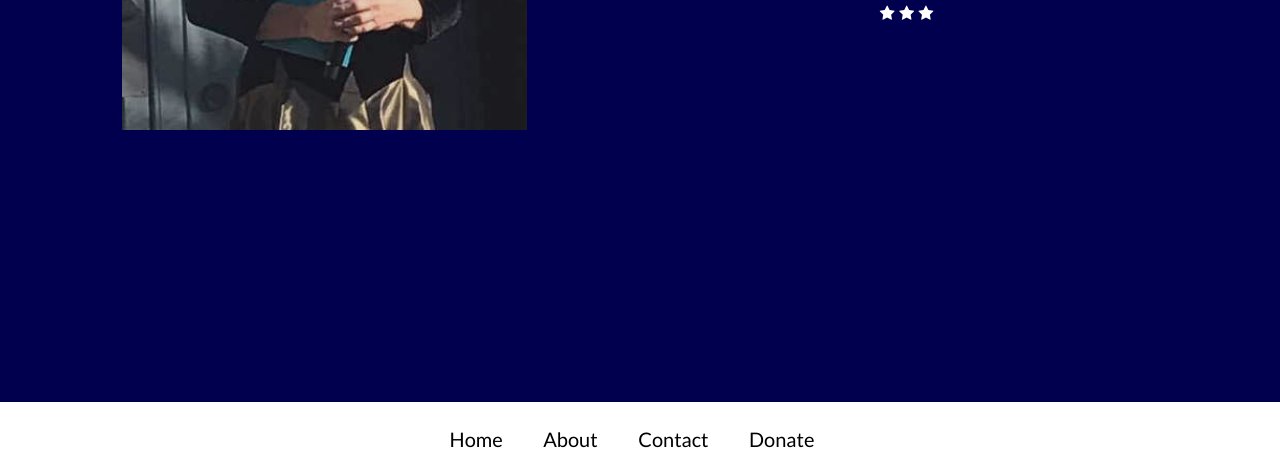
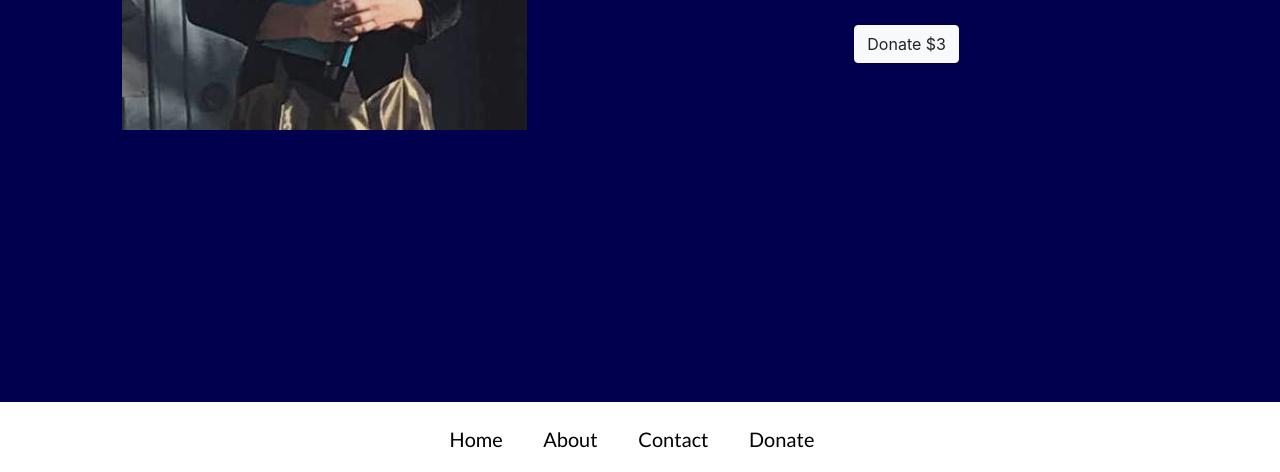
Before and after one commit to benjamindally/DallyVUSD, a plain HTML site: page index.html in a window 1280 px wide. Shown: the part 448-920 px from the top of the page. Drawn offline with nearby package versions, Linux system fonts and the light colour scheme.

Commit message:
added donate button

```diff
--- a/index.html
+++ b/index.html
@@ -29,7 +29,7 @@
         <div class="col-md-5">
             <br>
             <br>
-            <br>
+
             <div class="container text-center">
                 <div class="text-center">
                     <div class="fa fa-star star"></div>
@@ -49,6 +49,8 @@
                     <div class="fa fa-star star"></div>
                     <div class="fa fa-star star"></div>
                 </div>
+                <br>
+                <button class="btn btn-light">Donate $3</button>
             </div>
 
         </div>
```
